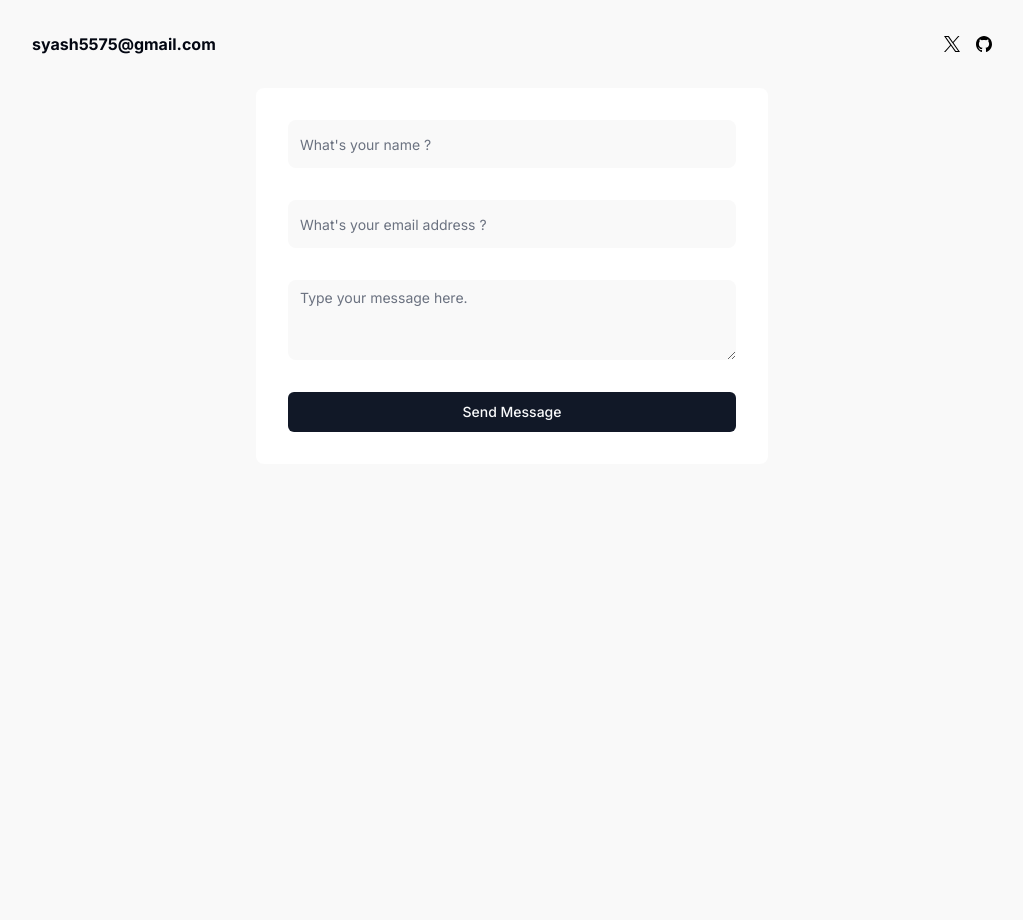
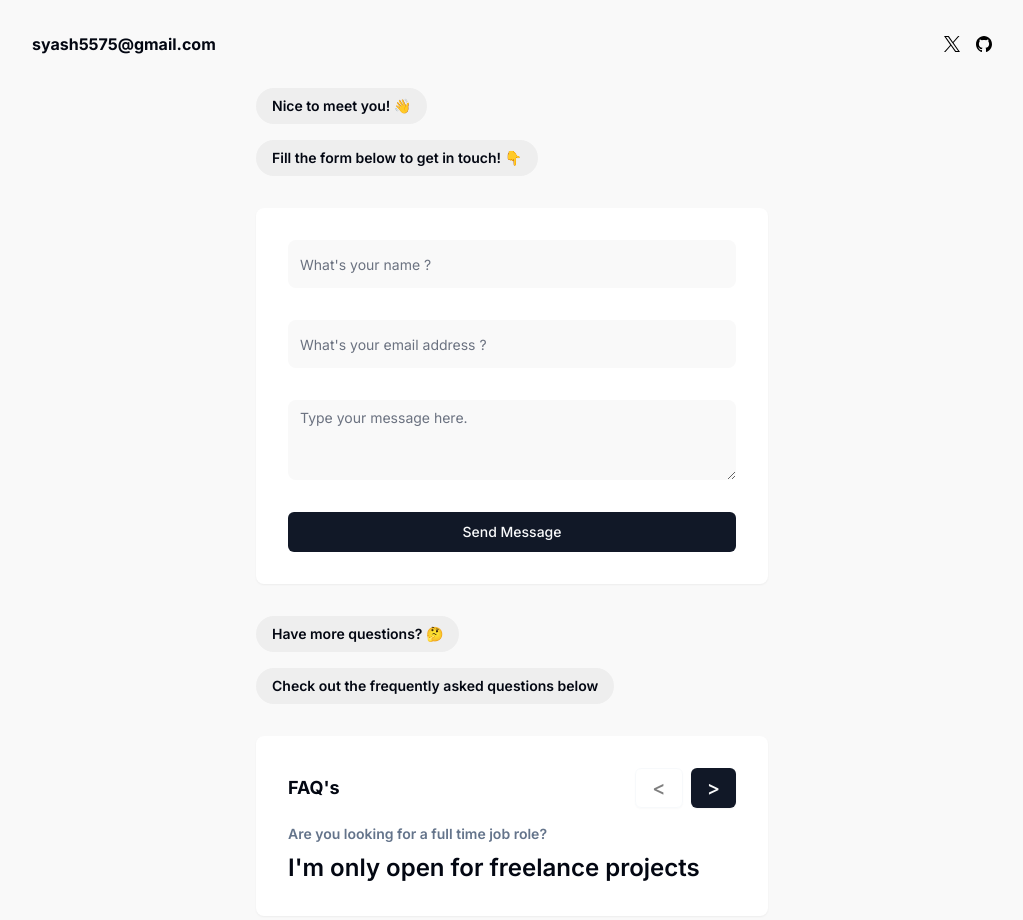
Before and after one commit to yashsharma999/personal-website, a Next.js app: page /contact in a window 1280 px wide. Shown: the top 920 px of the page, without its empty margins (128-1151 px from the left). Before the commit the page ends 800 px from the top, so only its background shows below. Built offline with nearby package versions, Linux system fonts and the light colour scheme.

Commit message:
feat: update contact us form to support redis and feedback

```diff
--- a/app/contact/page.jsx
+++ b/app/contact/page.jsx
@@ -1,6 +1,6 @@
 'use client';
 
-import React from 'react';
+import React, { useState } from 'react';
 import { Button } from '@/components/ui/button';
 import * as yup from 'yup';
 import { yupResolver } from '@hookform/resolvers/yup';
@@ -16,6 +16,15 @@ import {
 import { Input } from '@/components/ui/input';
 import { Textarea } from '@/components/ui/textarea';
 import { useForm } from 'react-hook-form';
+import Faq from '@/components/Faq';
+import { cn } from '@/lib/utils';
+import { toast } from 'sonner';
+import { Redis } from '@upstash/redis';
+
+const redis = new Redis({
+  url: 'https://boss-pheasant-38903.upstash.io',
+  token: 'AZf3AAIncDE2NDcyOGQ1N2RmZDM0ZmQ5OTQzYTYxNDU5M2ZjNjk2NXAxMzg5MDM',
+});
 
 const schema = yup
   .object({
@@ -30,6 +39,7 @@ const schema = yup
   .required();
 
 export default function ContactPage() {
+  const [payload, setPayload] = useState(null);
   const form = useForm({
     resolver: yupResolver(schema),
     defaultValues: {
@@ -39,18 +49,31 @@ export default function ContactPage() {
     },
   });
 
-  const submit = (values) => {
-    console.log('values', values);
+  const submit = async (values) => {
+    try {
+      setPayload(values);
+      toast('Your message has been sent 🚀');
+      const data = await redis.set(`${values.email}`, JSON.stringify(values));
+    } catch (error) {
+      toast('Some error occured');
+    }
   };
 
   return (
-    <div className='bg-white p-8 rounded-lg max-w-lg mx-auto '>
+    <section className='max-w-lg mx-auto'>
+      <div className=' flex flex-col gap-4  mb-8'>
+        <ChatBlock text={`Nice to meet you! 👋`} />
+        <ChatBlock text={`Fill the form below to get in touch! 👇`} />
+      </div>
+      {payload ? (
+        <div className='flex gap-4 items-end flex-col'>
+          <ChatBlock text={`Hi, I am ${payload.name}`} />
+          <ChatBlock className={'max-w-[75%]'} text={payload.message} />
+        </div>
+      ) : (
+        <div className='bg-white shadow-sm p-8 rounded-lg   '>
           <Form {...form}>
-        <form
-          //onSubmit={form.handleSubmit(submit)}
-          onSubmit={form.handleSubmit(submit)}
-          className='space-y-8 mx-auto'
-        >
+            <form onSubmit={form.handleSubmit(submit)} className='space-y-8 '>
               <FormField
                 control={form.control}
                 name='name'
@@ -107,5 +130,26 @@ export default function ContactPage() {
             </form>
           </Form>
         </div>
+      )}
+
+      <div className=' flex flex-col gap-4 mx-auto mt-8'>
+        <ChatBlock text={`Have more questions? 🤔`} />
+        <ChatBlock text={`Check out the frequently asked questions below`} />
+      </div>
+      <Faq />
+    </section>
   );
 }
+
+const ChatBlock = ({ text, className }) => {
+  return (
+    <div
+      className={cn(
+        'bg-[#eee] w-fit py-2 px-4 rounded-full text-sm font-semibold',
+        className
+      )}
+    >
+      {text}
+    </div>
+  );
+};
--- a/app/layout.js
+++ b/app/layout.js
@@ -1,3 +1,4 @@
+import { Toaster } from '@/components/ui/sonner';
 import { Inter } from 'next/font/google';
 import Navbar from '../components/Navbar';
 import './globals.css';
@@ -17,6 +18,7 @@ export default function RootLayout({ children }) {
           <Navbar />
           {children}
         </main>
+        <Toaster />
       </body>
     </html>
   );
--- /dev/null
+++ b/components/Faq.jsx
@@ -0,0 +1,56 @@
+import { faq } from '@/lib/contants';
+import { cn } from '@/lib/utils';
+import React, { useEffect, useState } from 'react';
+import { Button } from './ui/button';
+
+export default function Faq() {
+  const [current, setCurrent] = useState(0);
+
+  return (
+    <div className='bg-white shadow-sm p-8 rounded-lg my-8'>
+      <div className='mb-4 flex items-center justify-between'>
+        <h1 className='text-lg font-bold'>{`FAQ's`}</h1>
+        <ToggleButtons
+          current={current}
+          setCurrent={setCurrent}
+          max={faq.length - 1}
+        />
+      </div>
+      {faq.map((item, i) => (
+        <div className={cn(`flex flex-col gap-2`, { hidden: i !== current })}>
+          <p className='text-sm font-semibold text-slate-500'>
+            {item.question}
+          </p>
+          <p className='text-2xl font-semibold'>{item.answer}</p>
+        </div>
+      ))}
+    </div>
+  );
+}
+
+const ToggleButtons = ({ current, setCurrent, max }) => {
+  return (
+    <div className='flex gap-2'>
+      <Button
+        onClick={() => {
+          setCurrent((p) => (p !== 0 ? p - 1 : p));
+        }}
+        className={cn(
+          'text-xl text-black hover:text-white shadow-sm border-[1px] border-slate-100 flex justify-center items-center bg-white hover:bg-black transition ease-in'
+        )}
+        disabled={current === 0}
+      >
+        {'<'}
+      </Button>
+      <Button
+        onClick={() => {
+          setCurrent((p) => (p !== max ? p + 1 : p));
+        }}
+        className='text-xl hover:scale-90 transition ease-in-out delay-100 shadow-sm  flex justify-center items-center '
+        disabled={current === max}
+      >
+        {'>'}
+      </Button>
+    </div>
+  );
+};
--- /dev/null
+++ b/components/ui/sonner.jsx
@@ -0,0 +1,29 @@
+"use client";
+import { useTheme } from "next-themes"
+import { Toaster as Sonner } from "sonner"
+
+const Toaster = ({
+  ...props
+}) => {
+  const { theme = "system" } = useTheme()
+
+  return (
+    (<Sonner
+      theme={theme}
+      className="toaster group"
+      toastOptions={{
+        classNames: {
+          toast:
+            "group toast group-[.toaster]:bg-background group-[.toaster]:text-foreground group-[.toaster]:border-border group-[.toaster]:shadow-lg",
+          description: "group-[.toast]:text-muted-foreground",
+          actionButton:
+            "group-[.toast]:bg-primary group-[.toast]:text-primary-foreground",
+          cancelButton:
+            "group-[.toast]:bg-muted group-[.toast]:text-muted-foreground",
+        },
+      }}
+      {...props} />)
+  );
+}
+
+export { Toaster }
--- a/lib/contants.js
+++ b/lib/contants.js
@@ -20,3 +20,18 @@ export const workExp = [
 ];
 
 export const techstack = [next, react, tailwind, github, javascript];
+
+export const faq = [
+  {
+    question: `Are you looking for a full time job role?`,
+    answer: `I'm only open for freelance projects`,
+  },
+  {
+    question: `What is your favorite movie ?`,
+    answer: `Interstellar!`,
+  },
+  {
+    question: `How many years of experience do you have?`,
+    answer: `I currently have more than 3 years of experience`,
+  },
+];
--- a/package.json
+++ b/package.json
@@ -14,13 +14,16 @@
     "@radix-ui/react-separator": "^1.0.3",
     "@radix-ui/react-slot": "^1.0.2",
     "@radix-ui/react-tooltip": "^1.0.7",
+    "@upstash/redis": "^1.31.1",
     "class-variance-authority": "^0.7.0",
     "clsx": "^2.1.1",
     "lucide-react": "^0.378.0",
     "next": "14.2.3",
+    "next-themes": "^0.3.0",
     "react": "^18",
     "react-dom": "^18",
     "react-hook-form": "^7.51.4",
+    "sonner": "^1.4.41",
     "tailwind-merge": "^2.3.0",
     "tailwindcss-animate": "^1.0.7",
     "yup": "^1.4.0",
```
Also changed, not shown: 1 other file (tests, documents, lock files or other folders). Lines whose indentation alone changed are shown as unchanged.
